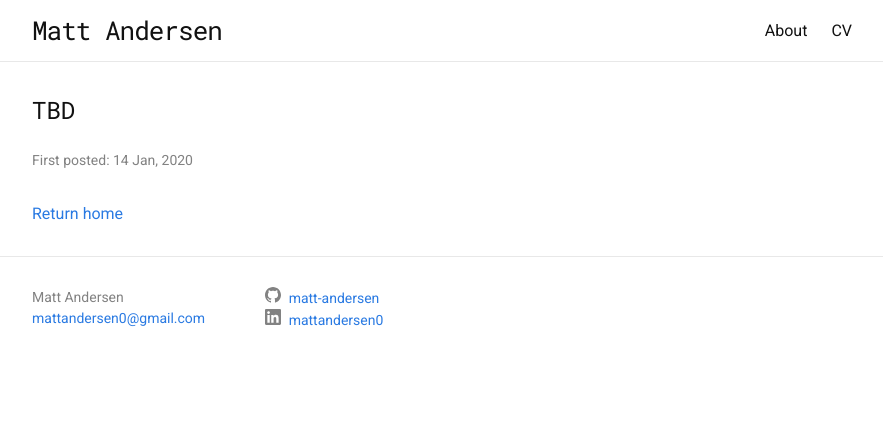
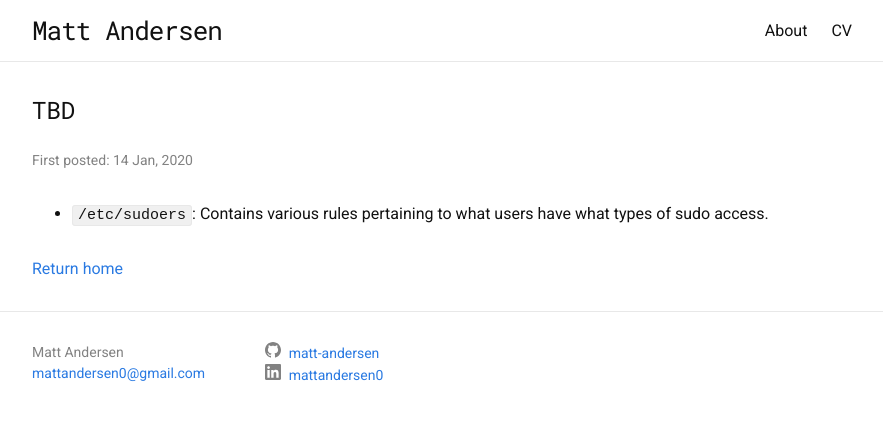
Before and after one commit to matt-andersen/mattandersen.dev, a Jekyll site: the page built from _posts/2020-01/2020-01-14-TBD/2020-01-14-TBD.md, in a window 1280 px wide. Shown: the top 421 px of the page, without its empty margins (198-1081 px from the left). Built offline with Jekyll 4.4.1, drawn with Linux system fonts in a browser that asks for light colours.

Commit message:
Update daily post

```diff
--- a/_posts/2020-01/2020-01-14-TBD/2020-01-14-TBD.md
+++ b/_posts/2020-01/2020-01-14-TBD/2020-01-14-TBD.md
@@ -5,3 +5,5 @@ date: "2020-01-14"
 last_modified_at: null
 pin: false
 ---
+
+- `/etc/sudoers`: Contains various rules pertaining to what users have what types of sudo access.
```
